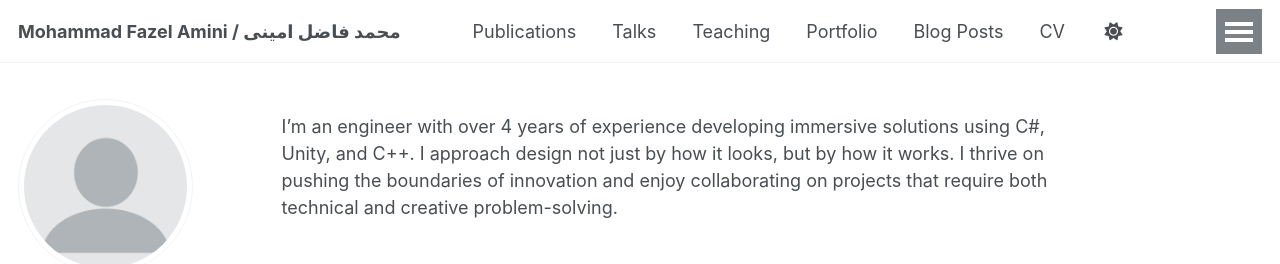
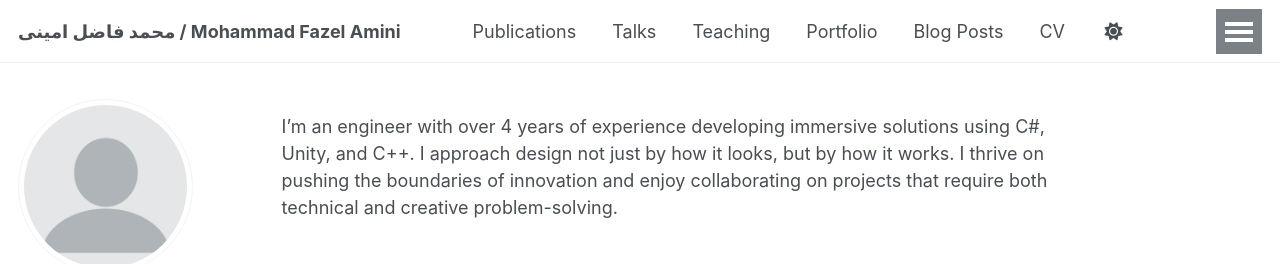
Before and after one commit to MfaXyz/mfaxyz.github.io, a Jekyll site: the page built from _pages/about.md, in a window 1280 px wide. Shown: the top 264 px of the page. Built offline with Jekyll 4.4.1, drawn with Linux system fonts in a browser that asks for light colours.

```diff
--- a/_config.yml
+++ b/_config.yml
@@ -9,7 +9,7 @@
 # Basic Site Settings
 locale                   : "fa-IR"
 site_theme               : "default"
-title                    : "Mohammad Fazel Amini / محمد فاضل امینی"
+title                    : "محمد فاضل امینی / Mohammad Fazel Amini"
 title_separator          : "-"
 name                     : &name "Mohammad Fazel Amini"
 description              : &description "Personal Website"
```
